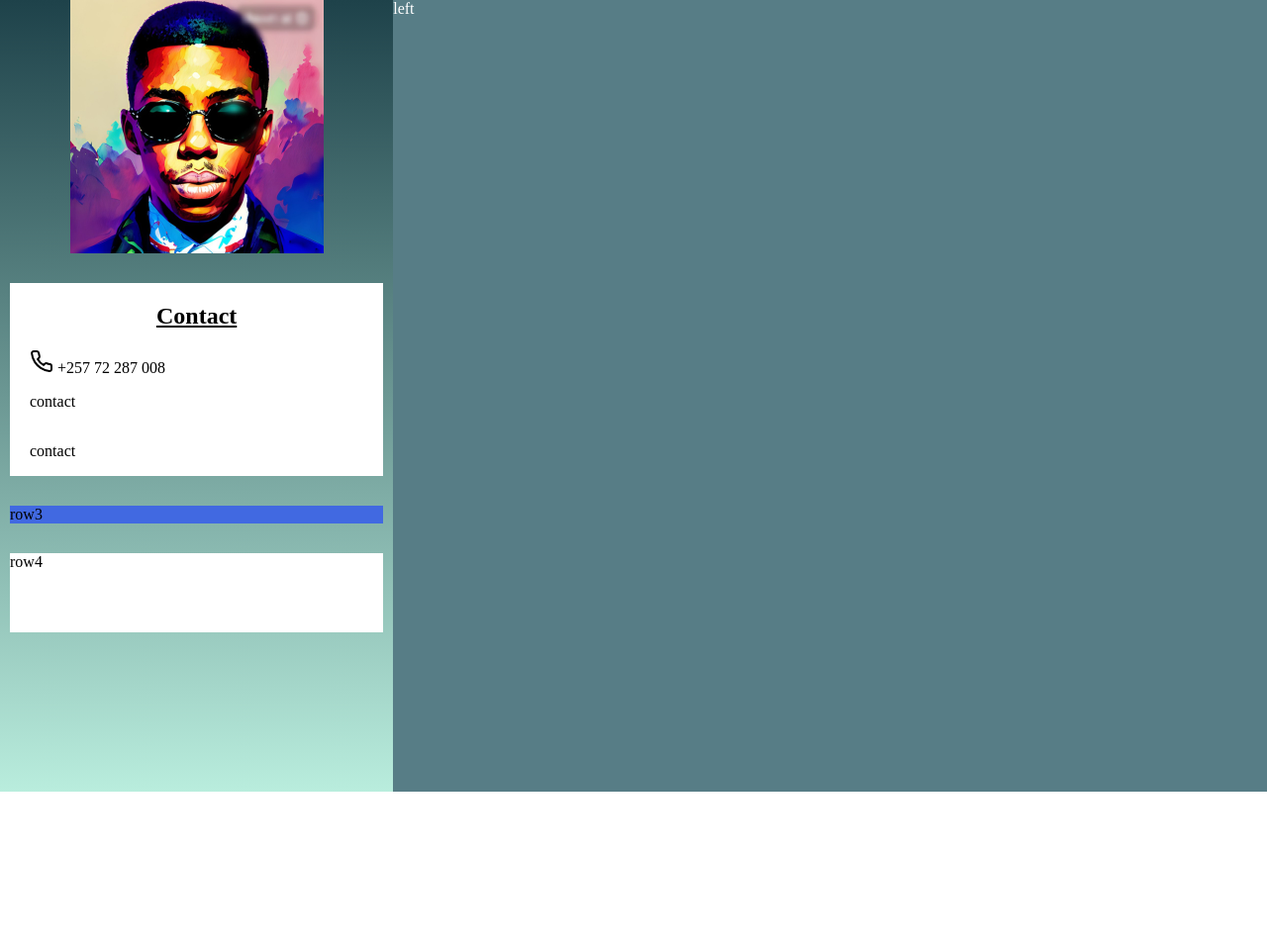
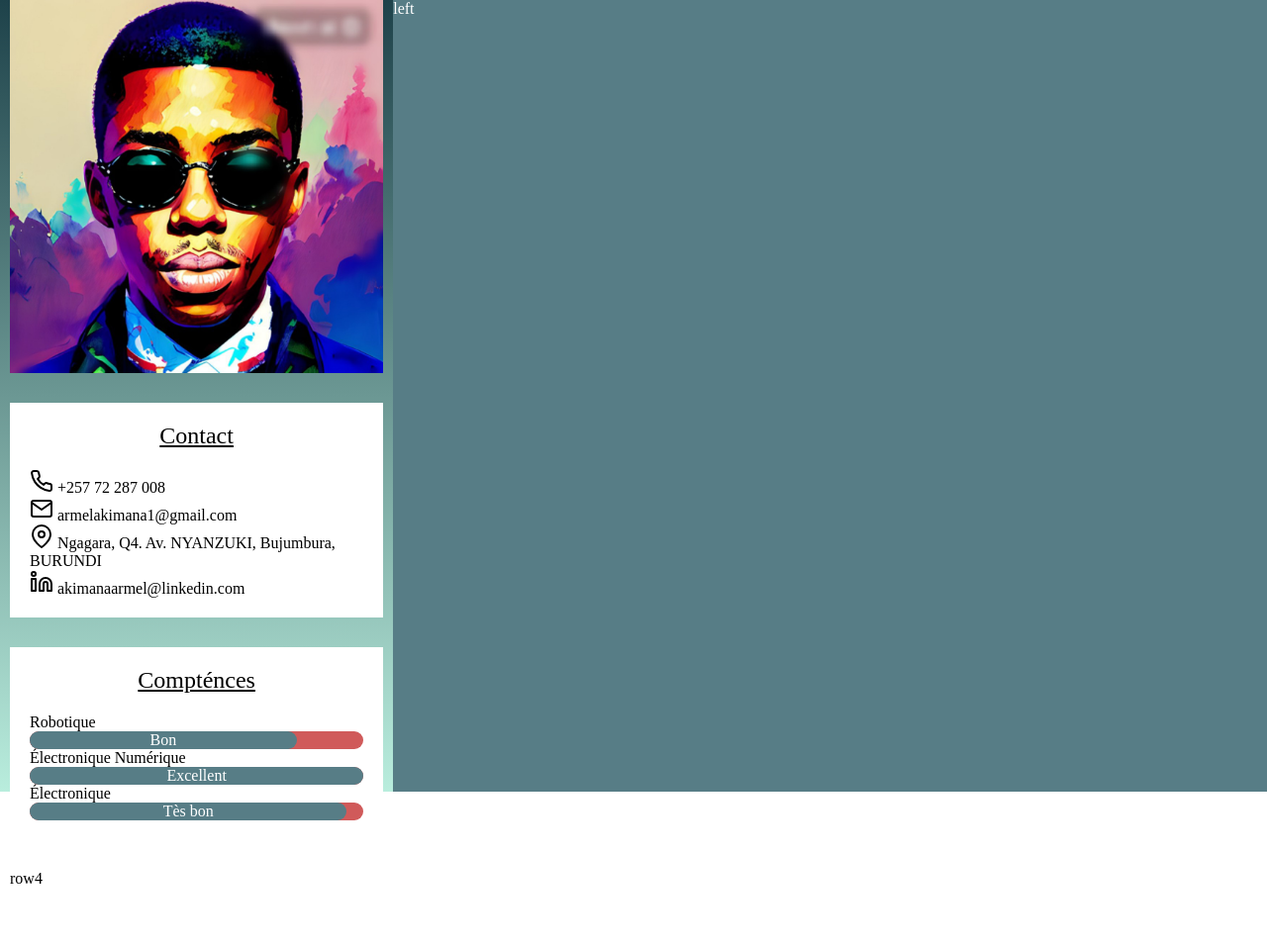
Before and after one commit to mudjaycker/muktasar, a plain HTML site: page saguilla/index.html in a window 1280 px wide. Shown: the whole page at 99% size. Before the commit the page ends 800 px from the top, so only its background shows below. Drawn offline with Linux system fonts and the light colour scheme.

Commit message:
compétences

```diff
--- a/saguilla/index.html
+++ b/saguilla/index.html
@@ -18,21 +18,56 @@
         <div class="column0">
           <div class="rows">
             <div id="row0" class="row">
-              <img src="./styles/Editor_2_20230315091007.jpg" alt="" srcset="" />
+              <img
+                src="./styles/Editor_2_20230315091007.jpg"
+                alt=""
+                srcset=""
+              />
             </div>
             <div id="row1" class="row">
-              <h2> Contact </h2>
+              <h2>Contact</h2>
               <span>
                 <i data-feather="phone"></i>
                 +257 72 287 008
-            </span>
-              <p>contact</p>
-              <p>contact</p>
+              </span>
+              <span>
+                <i data-feather="mail"></i>
+                armelakimana1@gmail.com
+              </span>
+              <span>
+                <i data-feather="map-pin"></i>
+                Ngagara, Q4. Av. NYANZUKI, Bujumbura, BURUNDI
+              </span>
+              <span
+                ><i data-feather="linkedin"></i>
+                akimanaarmel@linkedin.com
+              </span>
             </div>
 
-            <div id="row2" class="row">row3</div>
+            <div id="row2" class="row">
+              <h2>Compténces</h2>
+
+              Robotique
+              <div id="robotic">
+                .
+                <div id="robotic-level">Bon</div>
+              </div>
+
+              Électronique Numérique
+              <div id="electronum">
+                .
+                <div id="electronum-level">Excellent</div>
+              </div>
+
+              Électronique
+              <div id="electronic">
+                .
+                <div id="electronic-level">Tès bon</div>
+              </div>
+
+            </div>
+
             <div id="row3" class="row">row4</div>
-            <!-- <div class="row">row5</div> -->
           </div>
         </div>
 
--- a/saguilla/styles/style.scss
+++ b/saguilla/styles/style.scss
@@ -5,12 +5,11 @@ body {
   justify-content: center;
   margin: 0;
   padding: 0;
-  //   width: 100vw;
-  //   height: 100vh;
 }
 
 * {
-  font-family: "NovaMono for Powerline", Samanata;
+  font-family: Samanata, "NovaMono for Powerline";
+  font-weight: 10;
 }
 
 #mother {
@@ -45,34 +44,61 @@ body {
   }
 
   #row0 {
-    // margin-top: 10px;
     height: fit-content;
     display: flex;
     align-items: center;
     justify-content: center;
     img {
-      width: 20vw;
+      width: 100%;
     }
   }
 
-  #row1 {
+  h2 {
+    align-self: center;
+    text-decoration: underline;
+  }
+
+  #row1,
+  #row2 {
     background-color: u.$white;
     height: fit-content;
     @include u.flex($direction: "row");
     @include u.px($x: 20px);
+    padding-bottom: 20px;
+  }
 
-    h2 {
-      align-self: center;
-      text-decoration: underline;
+  // #row2 {
+  // background-color: royalblue;
+  // height: fit-content;
+  // @include u.flex($direction: "row");
+
+  // }
+
+  #row3 {
+    background-color: white;
+  }
+
+  #robotic {
+    @include u.jauge;
+
+    #robotic-level {
+      @include u.jauge-qty($qty: 80%);
     }
   }
-  #row2 {
-    background-color: royalblue;
-    // height: calc(40vh + 30px);
-    height: fit-content;
+
+  #electronum {
+    @include u.jauge;
+
+    #electronum-level {
+      @include u.jauge-qty;
+    }
   }
-  #row3 {
-    background-color: white;
+
+  #electronic {
+    @include u.jauge;
+    #electronic-level {
+      @include u.jauge-qty($qty: 95%);
+    }
   }
 }
 
--- a/saguilla/styles/utils.scss
+++ b/saguilla/styles/utils.scss
@@ -43,6 +43,25 @@
   }
 }
 
+@mixin jauge() {
+  background-color: $redo;
+  color: $redo;
+  border-radius: 100px;
+  position: relative;
+}
+
+@mixin jauge-qty($qty: 100%) {
+  background-color: $gblue;
+  color: $white;
+  width: $qty;
+  height: 100%;
+  position: absolute;
+  left: 0;
+  top: 0;
+  border-radius: 100px;
+  text-align: center;
+}
+
 $black: #000000;
 $gblue: #577d86;
 $gblue2: #1e424a;
```
Also changed, not shown: saguilla/styles/style.css.
